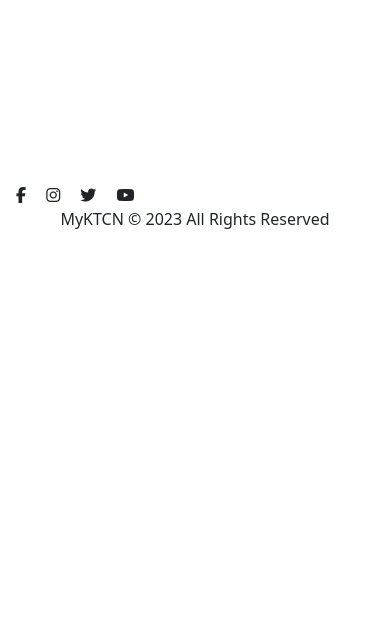
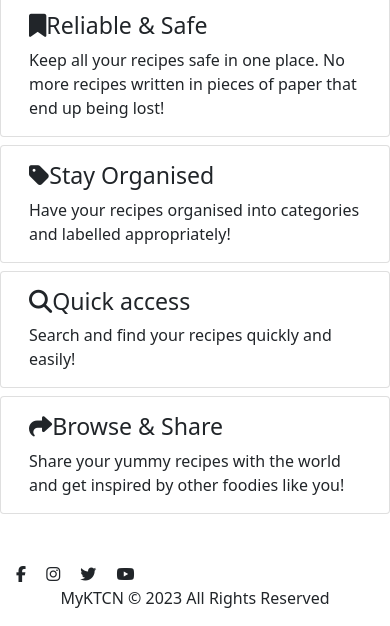
Before and after one commit to lestece/myKTCN, a Django app: page / in a window 390 px wide. Shown: the part 597-1223 px from the top of the page. Before the commit the page ends 826 px from the top, so only its background shows below. Run offline with Django 3.2, Linux system fonts and the light colour scheme; some libraries are stand-ins or nearby versions.

Commit message:
Add perks cards to landing page

```diff
--- a/templates/index.html
+++ b/templates/index.html
@@ -1,6 +1,7 @@
 {% extends "base.html" %}
 
 {% block content %}
+<div class="container">
     <div class="row">
         <div class="col-12">
             <div class="row hero-content d-flex justify-content-center">
@@ -20,4 +21,40 @@
             </div>
         </div>
     </div>
+    <div class="row mt-2">
+        <div class="col-12">
+            <div class="row perks-block">
+                <div class="card col-sm-6 col-lg-3 mt-2">
+                    <div class="card-body">
+                        <h3 class="card-title"> <i class="fas fa-bookmark"></i>Reliable &amp; Safe</h3>
+                        <p class="card-text">Keep all your recipes safe in one place.
+                            No more recipes written in pieces of paper that end up being lost!
+                        </p>
+                    </div>
+                </div>
+                <div class="card col-sm-6 col-lg-3 mt-2">
+                    <div class="card-body">
+                        <h3 class="card-title"><i class="fas fa-tag"></i>Stay Organised</h3>
+                        <p class="card-text">Have your recipes organised into categories
+                            and labelled appropriately!
+                        </p>
+                    </div>
+                </div>
+                <div class="card col-sm-6 col-lg-3 mt-2">
+                    <div class="card-body">
+                        <h3 class="card-title"><i class="fas fa-search"></i>Quick access</h3>
+                        <p class="card-text">Search and find your recipes quickly and easily!</p>
+                    </div>
+                </div>
+                <div class="card col-sm-6 col-lg-3 mt-2">
+                    <div class="card-body">
+                    <h3 class="card-title"><i class="fas fa-share"></i>Browse &amp; Share</h3>
+                    <p class="card-text">Share your yummy recipes with the world and
+                        get inspired by other foodies like you!</p>
+                </div>
+            </div>
+        </div>
+    </div>
+</div>
+</div>
 {% endblock %}
```
Also changed, not shown: static/css/styles.css (+21 -1 lines). Lines whose indentation alone changed are shown as unchanged.
